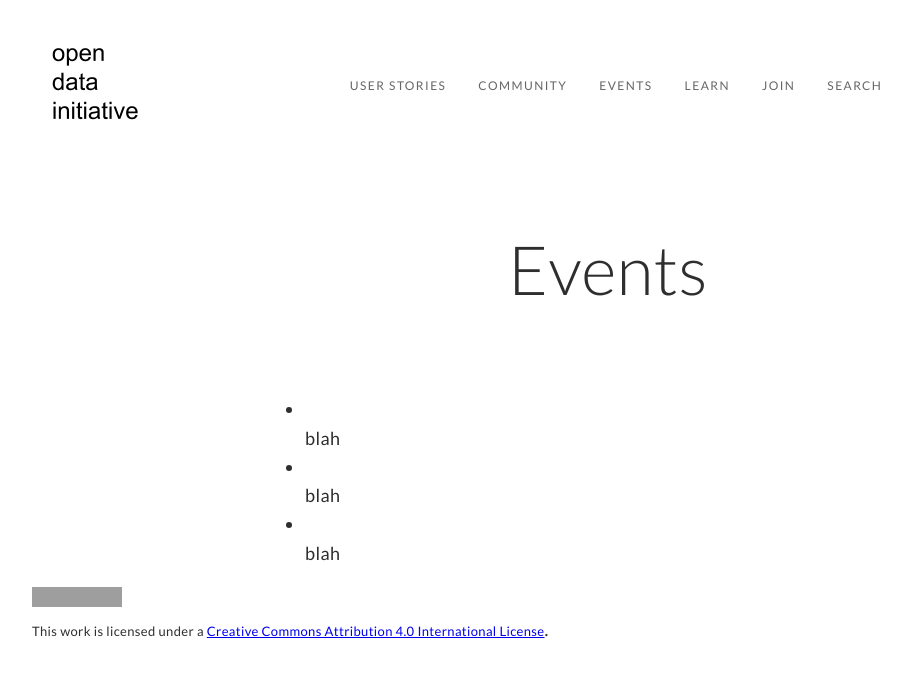
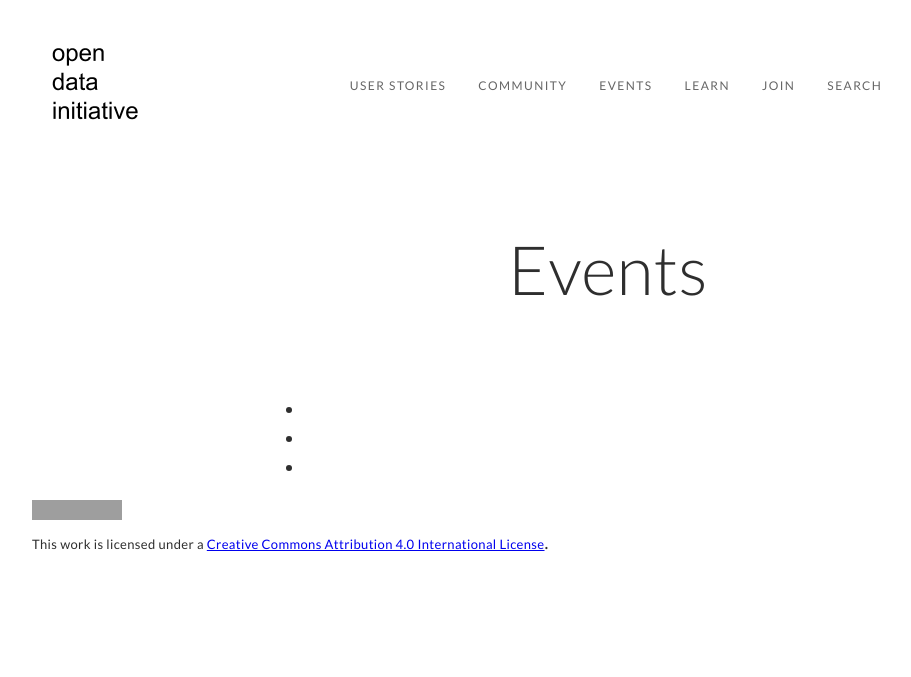
Before and after one commit to opendatainitiative/opendatainitiative.github.io, a Jekyll site: the page built from events.md, in a window 1280 px wide. Shown: the top 677 px of the page, without its empty margins (32-943 px from the left). Built offline with Jekyll 4.4.1, drawn with Linux system fonts in a browser that asks for light colours; grey boxes are pictures that could not be loaded.

Commit message:
Update events.md

```diff
--- a/events.md
+++ b/events.md
@@ -9,8 +9,8 @@ title: Events
 <ul>
     {% for post in site.posts %}
           <li>
-           <br /> blah
             {% if page.category == 'events' %}
+                <br /> blahh
                 <a href="{{ post.title }}">({{ post.url }})</a>
                 {{ post.excerpt }}
             {% endif %}
```
